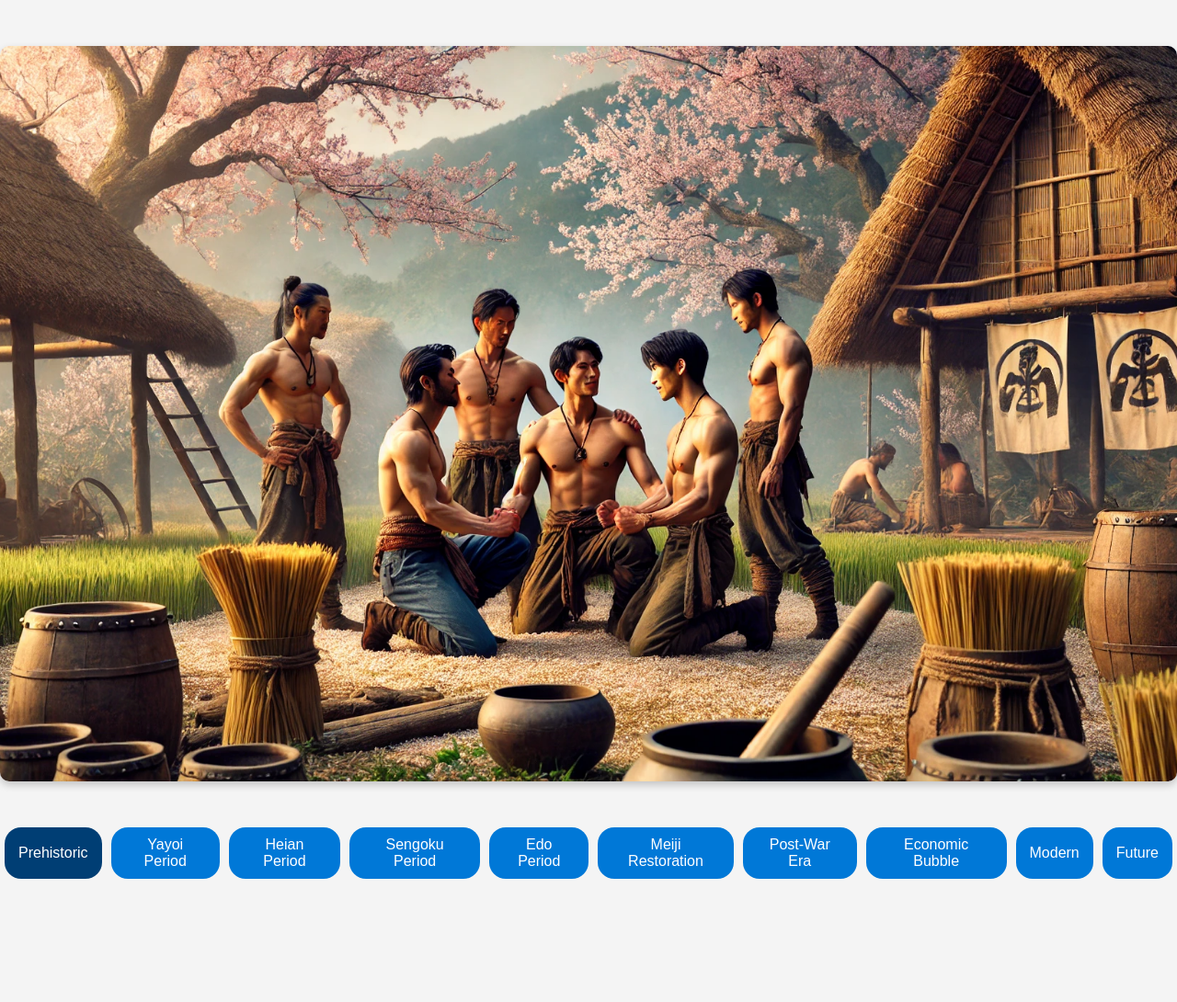
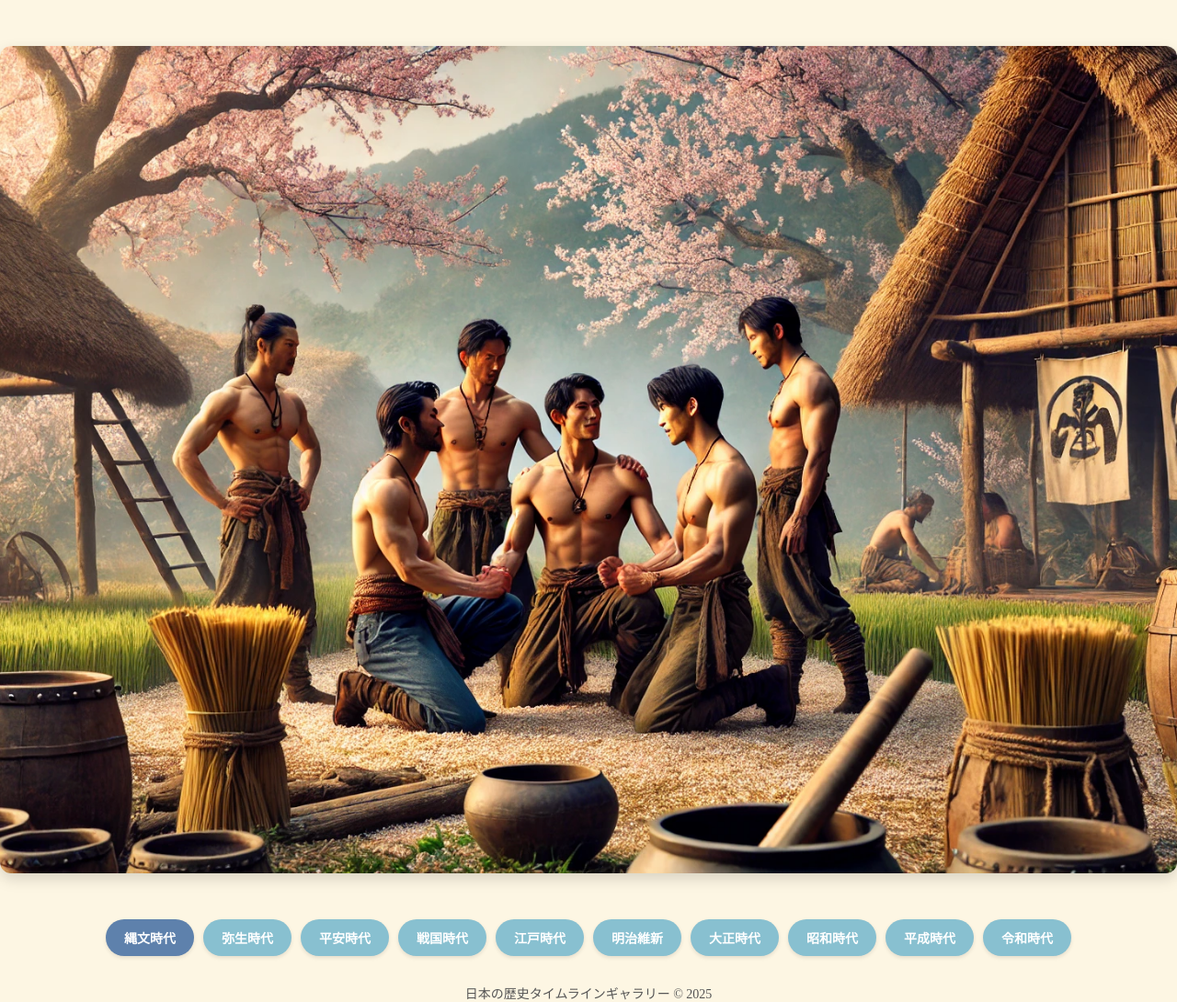
Before and after one commit to simsteve/simsteve.github.io, a plain HTML site: page index.html in a window 1280 px wide. Shown: the whole page at 92% size. Before the commit the page ends 976 px from the top, so only its background shows below. Drawn offline with Linux system fonts and the light colour scheme.

Commit message:
Update index.html

```diff
--- a/index.html
+++ b/index.html
@@ -1,26 +1,28 @@
 <!DOCTYPE html>
-<html lang="en">
+<html lang="ja">
 <head>
     <meta charset="UTF-8">
     <meta name="viewport" content="width=device-width, initial-scale=1.0">
-    <title>Timeline Slider Gallery</title>
+    <title>日本の歴史タイムラインギャラリー</title>
     <style>
-    @import url('https://fonts.googleapis.com/css2?family=Noto+Serif+TC&display=swap');
+    @import url('https://fonts.googleapis.com/css2?family=Noto+Serif+JP:wght@400;700&display=swap');
         body {
-            font-family: 'Noto Serif TC', sans-serif;
+            font-family: 'Noto Serif JP', serif;
             margin: 0;
             padding: 0;
-            background-color: #f4f4f4;
+            background-color: #fdf6e3; /* Soft cream background */
+            color: #333;
         }
 
         .slider-container {
             width: 100%;
-            max-width: 1600px;
+            max-width: 1800px;
             margin: 50px auto;
             position: relative;
             overflow: hidden;
-            border-radius: 10px;
-            box-shadow: 0 4px 8px rgba(0, 0, 0, 0.2);
+            border-radius: 12px;
+            box-shadow: 0 6px 16px rgba(0, 0, 0, 0.15);
+            background-color: #fefaf3; /* Slightly lighter background */
         }
 
         .slider {
@@ -30,7 +32,7 @@
 
         .slide {
             min-width: 100%;
-            height: 800px;
+            height: 900px;
             display: flex;
             justify-content: center;
             align-items: center;
@@ -41,29 +43,39 @@
         .timeline {
             display: flex;
             justify-content: center;
-            margin: 20px 0;
+            flex-wrap: wrap;
+            margin: 30px 20px;
+            gap: 10px;
         }
 
         .timeline-button {
-            padding: 10px 15px;
-            margin: 0 5px;
+            padding: 10px 20px;
             border: none;
-            background-color: #0078d7;
+            background-color: #88c0d0; /* Cool pastel blue */
             color: #fff;
-            font-size: 16px;
+            font-size: 14px;
+            font-weight: 700;
             cursor: pointer;
-            border-radius: 18px;
-            transition: background-color 0.3s;
+            border-radius: 20px;
+            transition: background-color 0.3s ease, transform 0.2s;
+            box-shadow: 0 2px 4px rgba(0, 0, 0, 0.1);
         }
 
         .timeline-button:hover {
-            background-color: #0056a3;
+            background-color: #81a1c1; /* Slightly darker blue */
+            transform: translateY(-2px);
         }
 
         .timeline-button.active {
-            background-color: #003e74;
+            background-color: #5e81ac; /* Deep pastel blue */
         }
 
+        footer {
+            margin-top: 30px;
+            text-align: center;
+            font-size: 14px;
+            color: #555;
+        }
     </style>
 </head>
 <body>
@@ -84,17 +96,21 @@
 </div>
 
 <div class="timeline">
-    <button class="timeline-button" onclick="moveToSlide(0)">Prehistoric</button>
-    <button class="timeline-button" onclick="moveToSlide(1)">Yayoi Period</button>
-    <button class="timeline-button" onclick="moveToSlide(2)">Heian Period</button>
-    <button class="timeline-button" onclick="moveToSlide(3)">Sengoku Period</button>
-    <button class="timeline-button" onclick="moveToSlide(4)">Edo Period</button>
-    <button class="timeline-button" onclick="moveToSlide(5)">Meiji Restoration</button>
-    <button class="timeline-button" onclick="moveToSlide(6)">Post-War Era</button>
-    <button class="timeline-button" onclick="moveToSlide(7)">Economic Bubble</button>
-    <button class="timeline-button" onclick="moveToSlide(8)">Modern</button>
-    <button class="timeline-button" onclick="moveToSlide(9)">Future</button>
+    <button class="timeline-button" onclick="moveToSlide(0)">縄文時代</button>
+    <button class="timeline-button" onclick="moveToSlide(1)">弥生時代</button>
+    <button class="timeline-button" onclick="moveToSlide(2)">平安時代</button>
+    <button class="timeline-button" onclick="moveToSlide(3)">戦国時代</button>
+    <button class="timeline-button" onclick="moveToSlide(4)">江戸時代</button>
+    <button class="timeline-button" onclick="moveToSlide(5)">明治維新</button>
+    <button class="timeline-button" onclick="moveToSlide(6)">大正時代</button>
+    <button class="timeline-button" onclick="moveToSlide(7)">昭和時代</button>
+    <button class="timeline-button" onclick="moveToSlide(8)">平成時代</button>
+    <button class="timeline-button" onclick="moveToSlide(9)">令和時代</button>
 </div>
+
+<footer>
+    日本の歴史タイムラインギャラリー © 2025
+</footer>
 
 <script>
     const slider = document.querySelector('.slider');
```
